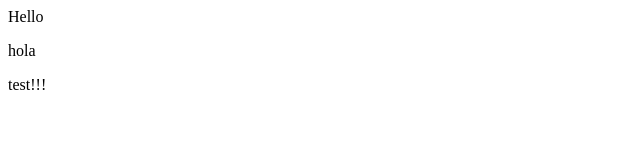
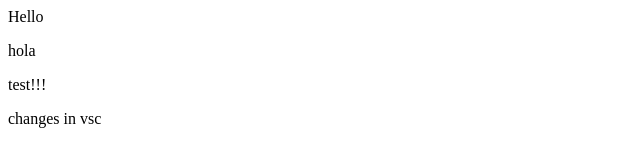
Before and after one commit to GOULASHSUP/2022-test-git-test-2, a plain HTML site: page index.html in a window 1280 px wide. Shown: the whole page, without its empty margins (0-640 px from the left). Drawn offline with Linux system fonts and the light colour scheme.

Commit message:
sjdfhweif

```diff
--- a/index.html
+++ b/index.html
@@ -1,3 +1,4 @@
 <p>Hello</p>
 <p>hola</p>
 <p>test!!!</p>
+<p>changes in vsc</p>
```
